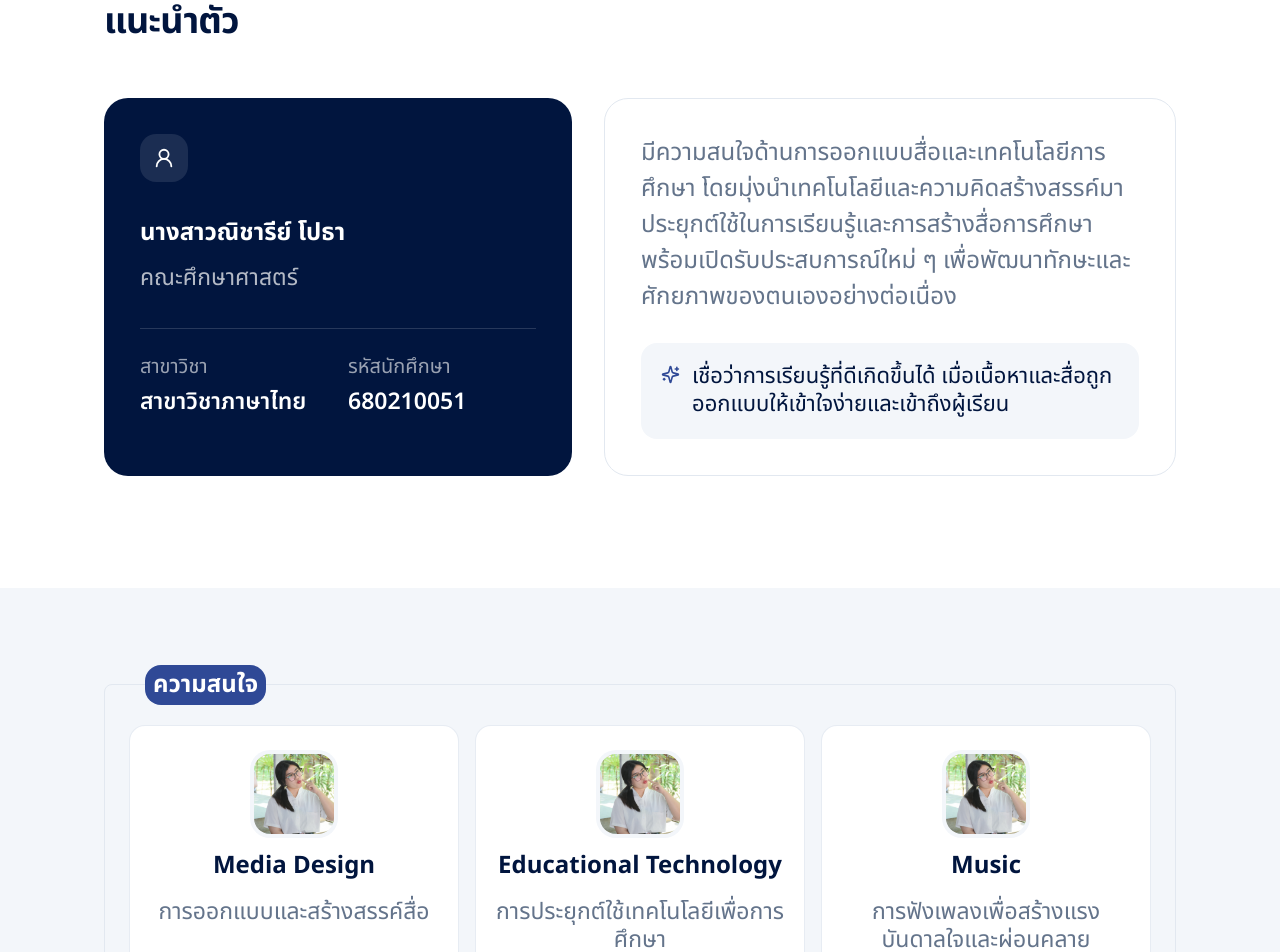
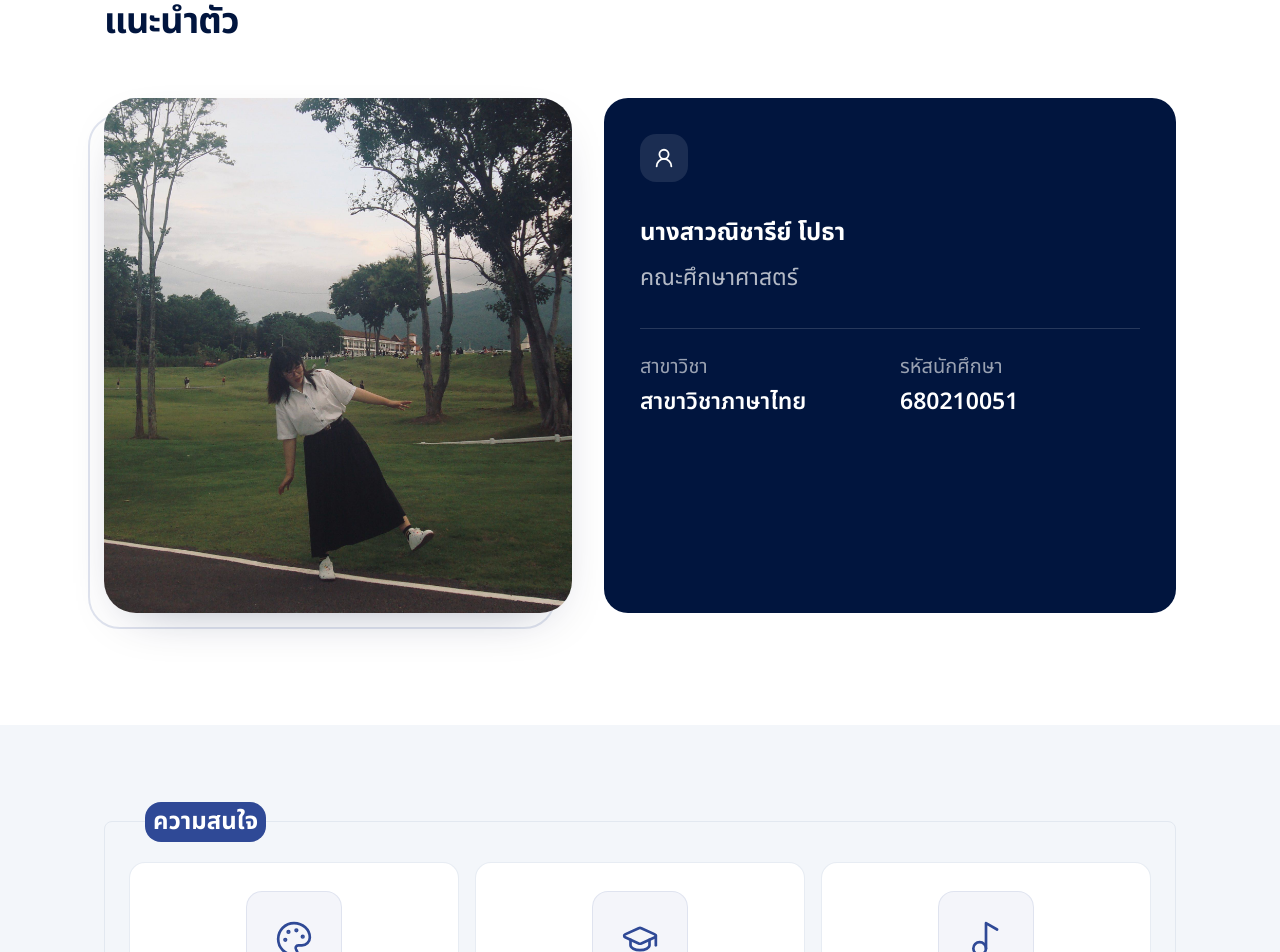
Before and after one commit to wachirapong-n/Pota-portfolio, a Next.js app: page /about in a window 1280 px wide. Shown: the part 880-1832 px from the top of the page. Built offline with nearby package versions, Linux system fonts and the light colour scheme.

Commit message:
change image to Icon About page

```diff
--- a/app/about/page.tsx
+++ b/app/about/page.tsx
@@ -72,6 +72,24 @@ export default function AboutPage() {
           </ScrollReveal>
 
           <div className="grid gap-5 md:grid-cols-[0.9fr_1.1fr] md:gap-8">
+            <ScrollReveal direction="right" delay={200}>
+              <div className="relative">
+                <div
+                  className="absolute -bottom-4 -left-4 h-full w-full rounded-[2rem] border-2 border-primary/15"
+                  aria-hidden="true"
+                />
+                <div className="relative aspect-[4/4.4] overflow-hidden rounded-[2rem] bg-white p-2 shadow-[0_18px_55px_-30px_rgba(1,21,62,0.45)]">
+                  <Image
+                    src="/images/introduce2.jpg"
+                    alt={`ภาพแนะนำตัวของ ${introductionData.name}`}
+                    fill
+                    sizes="(max-width: 768px) 90vw, 430px"
+                    className="rounded-[1.6rem] object-cover"
+                  />
+                </div>
+
+              </div>
+            </ScrollReveal>
             <ScrollReveal direction="left" delay={100}>
               <div className="h-full rounded-3xl bg-ink p-7 text-white md:p-9">
                 <div className="mb-8 grid h-12 w-12 place-items-center rounded-2xl bg-white/10 text-white">
@@ -96,23 +114,6 @@ export default function AboutPage() {
                     </dd>
                   </div>
                 </dl>
-              </div>
-            </ScrollReveal>
-
-            <ScrollReveal direction="right" delay={200}>
-              <div className="flex h-full flex-col justify-center rounded-3xl border border-line bg-white p-7 md:p-9">
-                <p className="text-2xl leading-9 text-muted">
-                  {introductionData.description}
-                </p>
-                <div className="mt-7 flex items-start gap-3 rounded-2xl bg-mist p-5">
-                  <span className="mt-0.5 text-primary">
-                    <Sparkles size={19} aria-hidden="true" />
-                  </span>
-                  <p className="text-[22px] leading-7 text-ink">
-                    เชื่อว่าการเรียนรู้ที่ดีเกิดขึ้นได้
-                    เมื่อเนื้อหาและสื่อถูกออกแบบให้เข้าใจง่ายและเข้าถึงผู้เรียน
-                  </p>
-                </div>
               </div>
             </ScrollReveal>
           </div>
--- a/components/about/about-grid.tsx
+++ b/components/about/about-grid.tsx
@@ -1,4 +1,4 @@
-import Image from "next/image";
+import type { LucideIcon } from "lucide-react";
 import { AboutCard } from "./about-card";
 import ScrollReveal from "./scroll-reveal";
 
@@ -8,7 +8,7 @@ type AboutGridProps = {
 };
 
 type GridItem = {
-  image: string;
+  icon: LucideIcon;
   title: string;
   description: string;
 };
@@ -17,7 +17,10 @@ export default function AboutGrid({ title, items }: AboutGridProps) {
   return (
     <AboutCard title={title}>
       <div className="grid grid-cols-1 gap-4 md:grid-cols-2 lg:grid-cols-3 ">
-        {items.map((item, index) => (
+        {items.map((item, index) => {
+          const Icon = item.icon;
+
+          return (
             <ScrollReveal
               className="h-full"
               direction={index % 2 === 0 ? "left" : "right"}
@@ -25,20 +28,15 @@ export default function AboutGrid({ title, items }: AboutGridProps) {
               key={`${item.title}-${index}`}
             >
               <article className="group flex h-full flex-col items-center gap-4 rounded-2xl border border-line/80 bg-white px-5 py-7 text-center transition duration-300 hover:-translate-y-1 hover:border-primary/25 hover:shadow-[0_18px_40px_-28px_rgba(1,21,62,0.35)]">
-              <div className="relative h-20 w-20 overflow-hidden rounded-2xl bg-mist ring-4 ring-mist transition group-hover:ring-primary/10">
-                <Image
-                  className="object-cover"
-                  src={item.image}
-                  alt={item.title}
-                  fill
-                  sizes="80px"
-                />
+                <div className="grid h-24 w-24 place-items-center rounded-2xl border border-primary/10 bg-primary/5 text-primary transition duration-300 group-hover:bg-primary group-hover:text-white group-hover:shadow-md group-hover:shadow-primary/15">
+                  <Icon size={38} strokeWidth={1.7} aria-hidden="true" />
                 </div>
                 <h3 className="text-2xl font-bold text-ink">{item.title}</h3>
                 <p className="leading-7 text-muted">{item.description}</p>
               </article>
             </ScrollReveal>
-        ))}
+          );
+        })}
       </div>
     </AboutCard>
   );
--- a/data/introdcution.ts
+++ b/data/introdcution.ts
@@ -1,3 +1,12 @@
+import {
+  Cpu,
+  GraduationCap,
+  Music2,
+  Palette,
+  PanelsTopLeft,
+  UsersRound,
+} from "lucide-react";
+
 export const introductionData = {
   name: "นางสาวณิชารีย์ โปธา",
   description:
@@ -10,17 +19,17 @@ export const introductionData = {
 
 export const gridItemsInterested = [
   {
-    image: "/images/profile.jpg",
+    icon: Palette,
     title: "Media Design",
     description: "การออกแบบและสร้างสรรค์สื่อ",
   },
   {
-    image: "/images/profile.jpg",
+    icon: GraduationCap,
     title: "Educational Technology",
     description: "การประยุกต์ใช้เทคโนโลยีเพื่อการศึกษา",
   },
   {
-    image: "/images/profile.jpg",
+    icon: Music2,
     title: "Music",
     description: "การฟังเพลงเพื่อสร้างแรงบันดาลใจและผ่อนคลาย",
   },
@@ -28,17 +37,17 @@ export const gridItemsInterested = [
 
 export const gridItemsISkill = [
   {
-    image: "/images/profile.jpg",
+    icon: PanelsTopLeft,
     title: "Media Design",
     description: "การออกแบบและนำเสนอข้อมูลผ่านสื่อที่หลากหลาย",
   },
   {
-    image: "/images/profile.jpg",
+    icon: UsersRound,
     title: "Teamwork",
     description: "การทำงานร่วมกับผู้อื่นและการแลกเปลี่ยนความคิดเห็น",
   },
   {
-    image: "/images/profile.jpg",
+    icon: Cpu,
     title: "Technology",
     description:
       "การใช้เทคโนโลยีและเครื่องมือดิจิทัลเพื่อการเรียนรู้และสร้างสรรค์ผลงาน",
```
Also changed, not shown: public/images/introduce2.jpg (added). Lines whose indentation alone changed are shown as unchanged.
